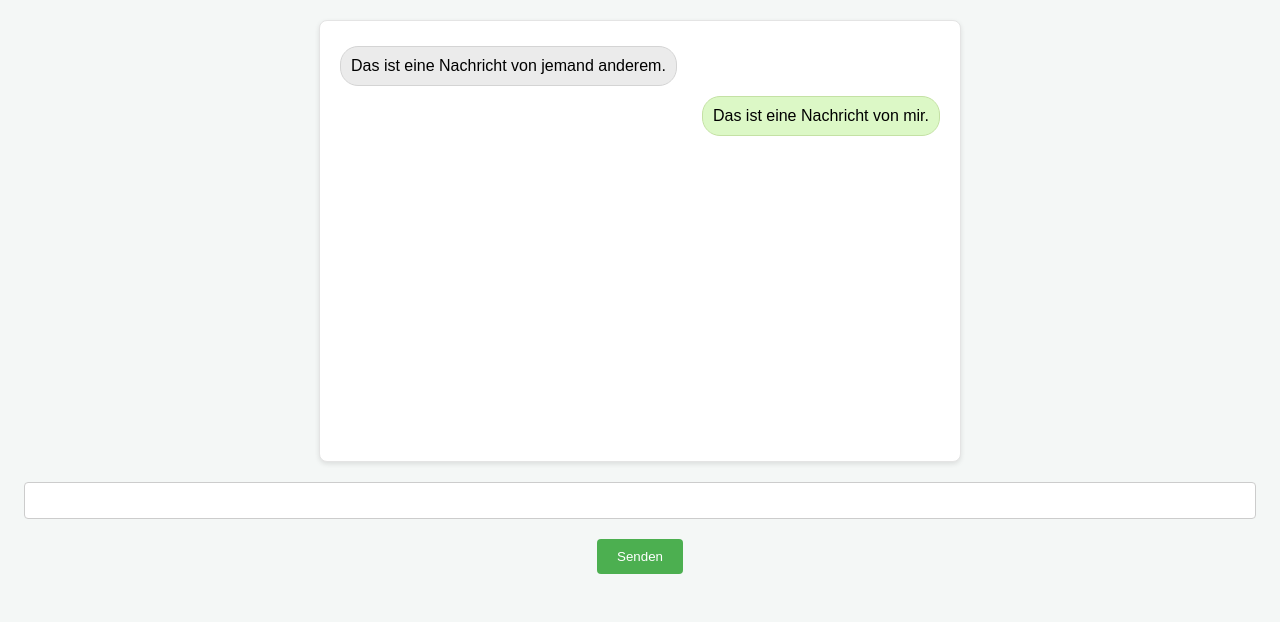
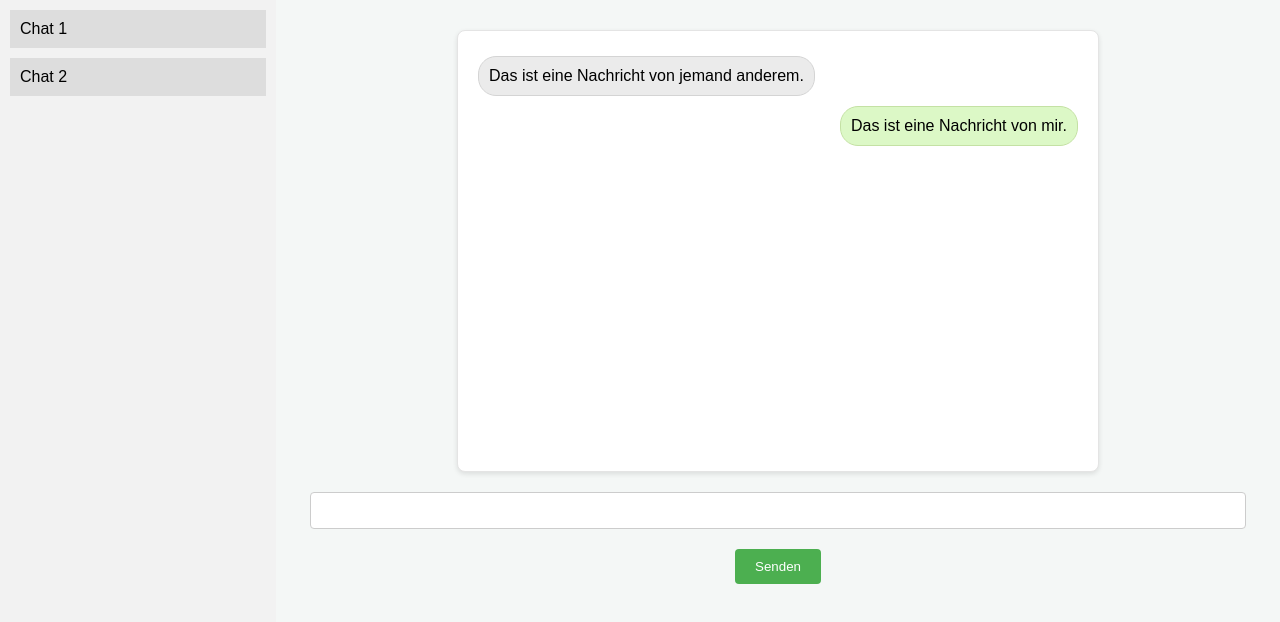
Before and after one commit to selimbeysimsek/realtimechatapp, a website: page chatArea.html in a window 1280 px wide. Drawn offline with nearby package versions, Linux system fonts and the light colour scheme; no server answers.

Commit message:
User variable und Chats-Sidebar hinzugefuegt

```diff
--- a/chatArea.html
+++ b/chatArea.html
@@ -7,13 +7,23 @@
   <link rel="stylesheet" href="style.css">
 </head>
 <body>
-  <div id="chat">
-    <p class="them">Das ist eine Nachricht von jemand anderem.</p>
-    <p class="you">Das ist eine Nachricht von mir.</p>
+  <div id="app-container">
+    <div id="chat-selection">
+      <!-- Chat-Auswahl hier -->
+      <div class="chat-option">Chat 1</div>
+      <div class="chat-option">Chat 2</div>
+      <!-- Weitere Chats hinzufügen -->
+    </div>
+    <div id="chat-container">
+      <div id="chat">
+        <p class="them">Das ist eine Nachricht von jemand anderem.</p>
+        <p class="you">Das ist eine Nachricht von mir.</p>
+      </div>
+      <input id="message-input" type="text">
+      <button id="send-button">Senden</button>
+    </div>
   </div>
-  <input id="message-input" type="text">
-  <button id="send-button">Senden</button>
   <script src="/socket.io/socket.io.js"></script>
-  <script src="script.js"></script>
+  <script src="scriptChatArea.js"></script>
 </body>
 </html>
--- a/package.json
+++ b/package.json
@@ -10,6 +10,7 @@
   "author": "",
   "license": "ISC",
   "dependencies": {
+    "bcryptjs": "^2.4.3",
     "express": "^4.18.2",
     "mongoose": "^8.1.1",
     "socket.io": "^4.7.4"
--- a/public/script.js
+++ b/public/scriptChatArea.js
@@ -1,3 +1,4 @@
+// ----------------- Chat-Code -----------------
 // Verbindung zum Socket.io-Server herstellen
 const socket = io('http://localhost:3000');
 
--- a/public/style.css
+++ b/public/style.css
@@ -1,4 +1,32 @@
 /* Grundlegende Reset-Stile für den Chat */
+#app-container {
+  display: flex;
+}
+
+#chat-selection {
+  width: 20%; /* Breite der Chat-Auswahl */
+  background-color: #f2f2f2; /* Hintergrundfarbe */
+  padding: 10px; /* Innenabstand */
+  height: 100vh; /* Volle Höhe */
+  overflow-y: auto; /* Bei Bedarf vertikales Scrollen */
+}
+
+#chat-container {
+  flex-grow: 1; /* Rest des verfügbaren Raums einnehmen */
+  padding: 10px; /* Innenabstand */
+}
+
+.chat-option {
+  padding: 10px;
+  margin-bottom: 10px;
+  background-color: #ddd;
+  cursor: pointer;
+}
+
+.chat-option:hover {
+  background-color: #ccc;
+}
+
 body, html {
   margin: 0;
   padding: 0;
```
Also changed, not shown: app.js (+36 -5 lines), index.html (+1 -20 lines), public/scriptLogIn.js (added, +19 -0 lines), 1 other file.
